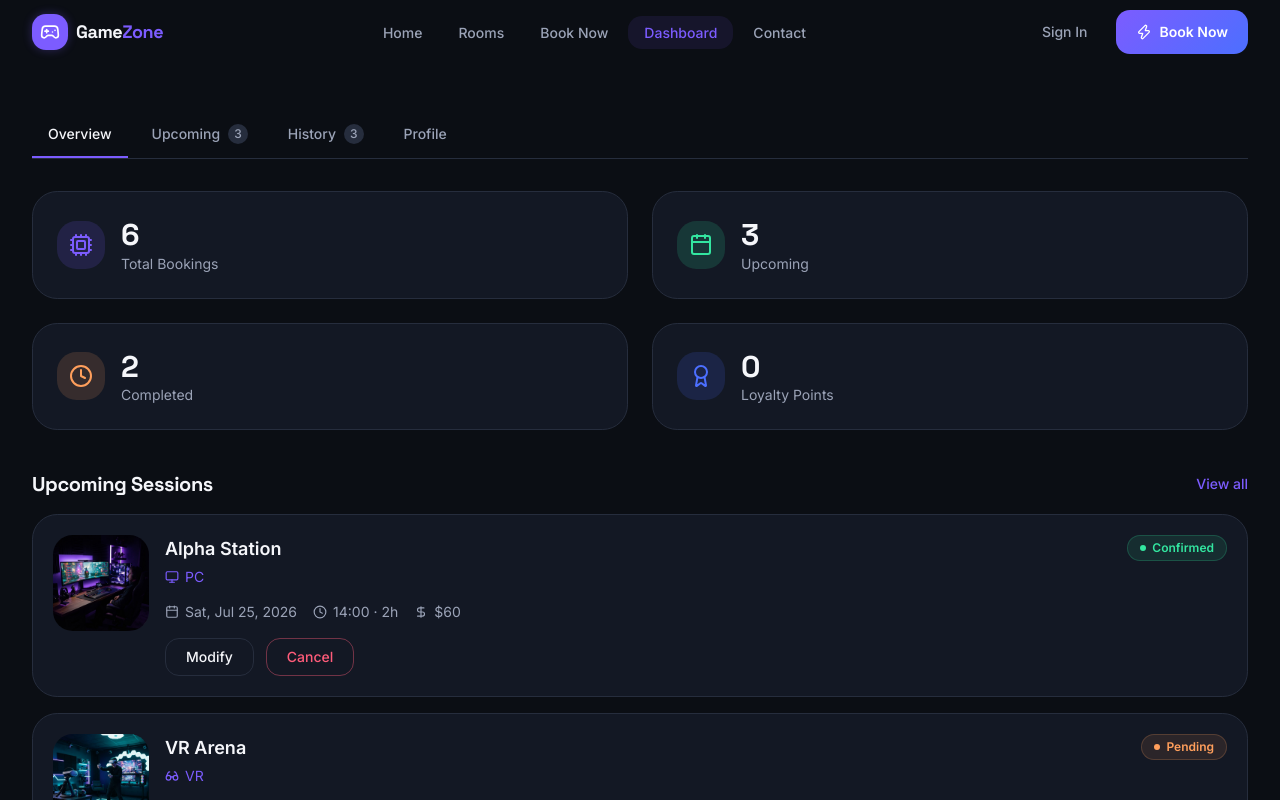
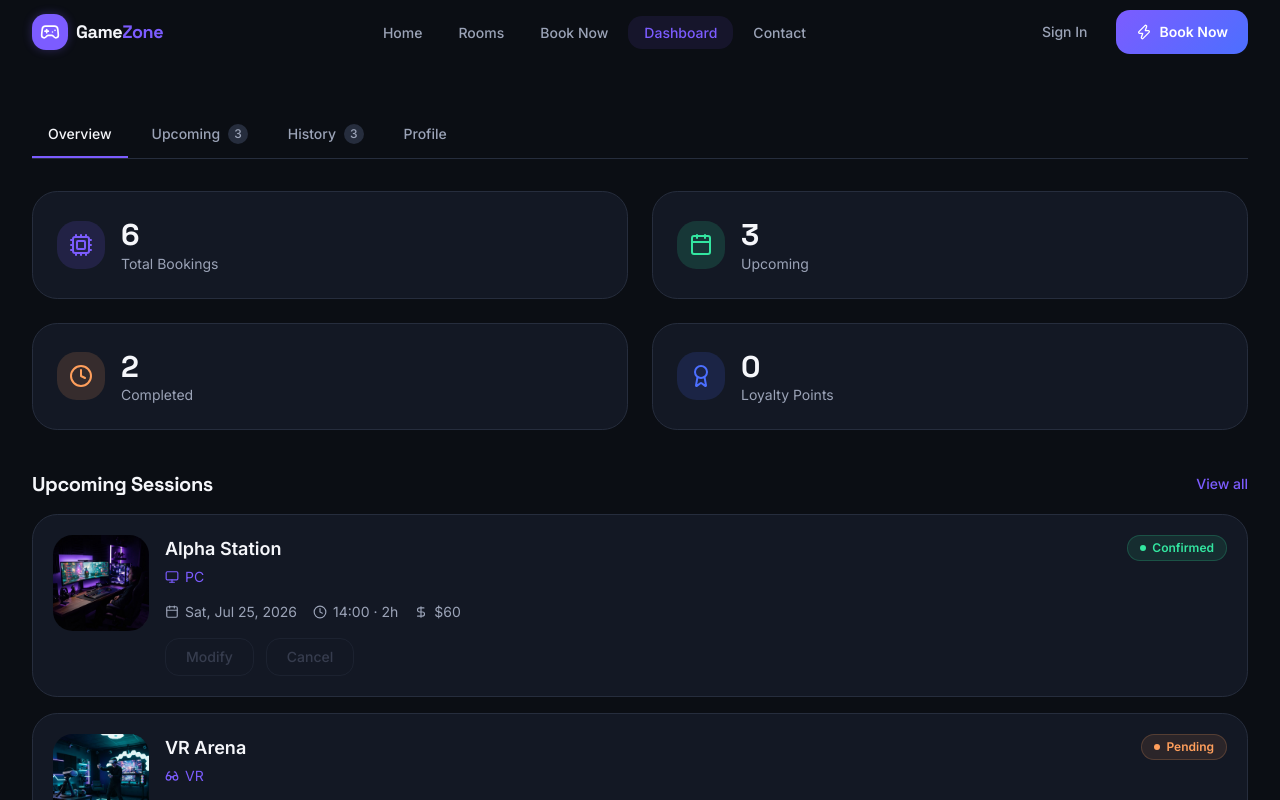
Before and after one commit to MahmoudAbdulGhani/Gaming-Arena-Reservation-System, a Next.js app: page /dashboard in a window 1280 px wide. Shown: the top 800 px of the page. Built offline with nearby package versions, Linux system fonts and the light colour scheme.

Commit message:
Updates on Modify and Cancel Reservation

```diff
--- a/components/dashboard/booking-card.tsx
+++ b/components/dashboard/booking-card.tsx
@@ -124,7 +124,11 @@ export default function BookingCard({ booking, onModify, onCancel }: BookingCard
                 disabled={!modifyPolicy.allowed}
                 title={modifyPolicy.allowed ? undefined : modifyPolicy.reason}
                 onClick={() => onModify?.(booking)}
-                className="px-5 py-2 rounded-lg text-sm font-medium text-[#F5F6FA] border border-[#262D3D] hover:bg-[#1B2130] transition-colors duration-200"
+                className={`px-5 py-2 rounded-lg text-sm font-medium border transition-colors duration-200 ${
+                  modifyPolicy.allowed
+                    ? 'text-[#F5F6FA] border-[#262D3D] hover:bg-[#1B2130]'
+                    : 'text-[#5A6178] border-[#262D3D] opacity-50 cursor-not-allowed'
+                }`}
               >
                 Modify
               </button>
@@ -133,7 +137,11 @@ export default function BookingCard({ booking, onModify, onCancel }: BookingCard
                 disabled={!cancelPolicy.allowed}
                 title={cancelPolicy.allowed ? undefined : cancelPolicy.reason}
                 onClick={() => onCancel?.(booking)}
-                className="px-5 py-2 rounded-lg text-sm font-medium text-[#FF5C7A] border border-[#FF5C7A]/40 hover:bg-[#FF5C7A]/10 transition-colors duration-200"
+                className={`px-5 py-2 rounded-lg text-sm font-medium border transition-colors duration-200 ${
+                  cancelPolicy.allowed
+                    ? 'text-[#FF5C7A] border-[#FF5C7A]/40 hover:bg-[#FF5C7A]/10'
+                    : 'text-[#5A6178] border-[#262D3D] opacity-50 cursor-not-allowed'
+                }`}
               >
                 Cancel
               </button>
--- a/components/dashboard/overview-tab.tsx
+++ b/components/dashboard/overview-tab.tsx
@@ -1,7 +1,12 @@
+'use client'
+
+import { useState } from 'react'
 import Link from 'next/link'
 import { Cpu, Calendar, Clock, Award } from 'lucide-react'
 import StatCard from './stat-card'
 import BookingCard from './booking-card'
+import ConfirmDialog from '@/components/ui/confirm-dialog'
+import ModifyBookingModal from './modify-booking-modal'
 import type { Booking } from '@/lib/types'
 import { calculateLoyaltyPoints } from '@/lib/loyalty'
 
@@ -29,7 +34,22 @@ export default function OverviewTab({ onUpdateBooking,onViewAllUpcoming, booking
 
   const loyaltyPoints = calculateLoyaltyPoints(bookings)
 
+  // Same Modify/Cancel wiring as upcoming-tab.tsx — this preview list
+  // uses the same BookingCard, so it needs its own copy of this state
+  // since OverviewTab and UpcomingTab are separate component instances.
+  const [bookingToCancel, setBookingToCancel] = useState<Booking | null>(null)
+  const [bookingToModify, setBookingToModify] = useState<Booking | null>(null)
 
+  function handleConfirmCancel() {
+    if (!bookingToCancel) return
+    onUpdateBooking(bookingToCancel._id, { status: 'cancelled' })
+    setBookingToCancel(null)
+  }
+
+  function handleSaveModify(bookingId: string, changes: Partial<Booking>) {
+    onUpdateBooking(bookingId, changes)
+    setBookingToModify(null)
+  }
 
   return (
     <div>
@@ -93,11 +113,34 @@ export default function OverviewTab({ onUpdateBooking,onViewAllUpcoming, booking
         ) : (
           <div className="flex flex-col gap-4">
             {upcomingBookings.slice(0, PREVIEW_COUNT).map((booking) => (
-              <BookingCard key={booking._id} booking={booking} />
+              <BookingCard
+                key={booking._id}
+                booking={booking}
+                onCancel={(clickedBooking) => setBookingToCancel(clickedBooking)}
+                onModify={(clickedBooking) => setBookingToModify(clickedBooking)}
+              />
             ))}
           </div>
         )}
       </div>
+
+      <ConfirmDialog
+        isOpen={bookingToCancel !== null}
+        title="Cancel this booking?"
+        message={`Are you sure you want to cancel your booking for ${bookingToCancel?.room?.name ?? 'this room'} on ${bookingToCancel?.bookingDate ?? ''}? This can't be undone.`}
+        confirmLabel="Yes, cancel it"
+        cancelLabel="Never mind"
+        onConfirm={handleConfirmCancel}
+        onCancel={() => setBookingToCancel(null)}
+      />
+
+      <ModifyBookingModal
+        booking={bookingToModify}
+        allBookings={bookings}
+        isOpen={bookingToModify !== null}
+        onClose={() => setBookingToModify(null)}
+        onSave={handleSaveModify}
+      />
     </div>
   )
 }
--- a/components/dashboard/upcoming-tab.tsx
+++ b/components/dashboard/upcoming-tab.tsx
@@ -18,6 +18,9 @@ export default function UpcomingTab({ bookings, onUpdateBooking  }: UpcomingTabP
 
   const [bookingToCancel, setBookingToCancel] = useState<Booking | null>(null)
   const [bookingToModify, setBookingToModify] = useState<Booking | null>(null)
+
+  console.log('RENDER — bookingToCancel is:', bookingToCancel)
+  console.log('RENDER — bookingToModify is:', bookingToModify)
 
   function handleConfirmCancel() {
     if (!bookingToCancel) return
```
